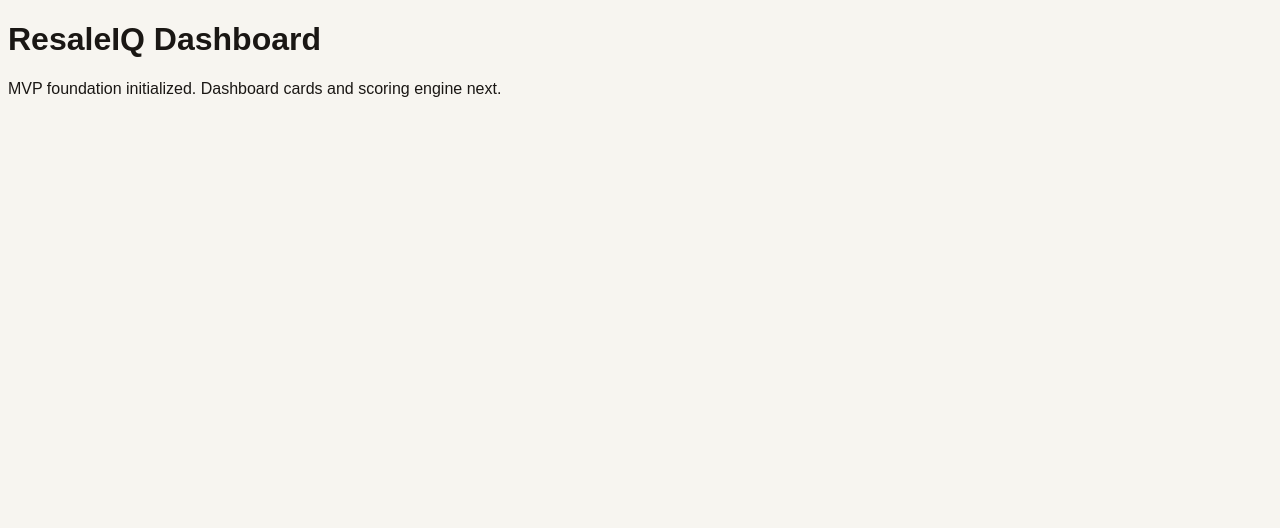
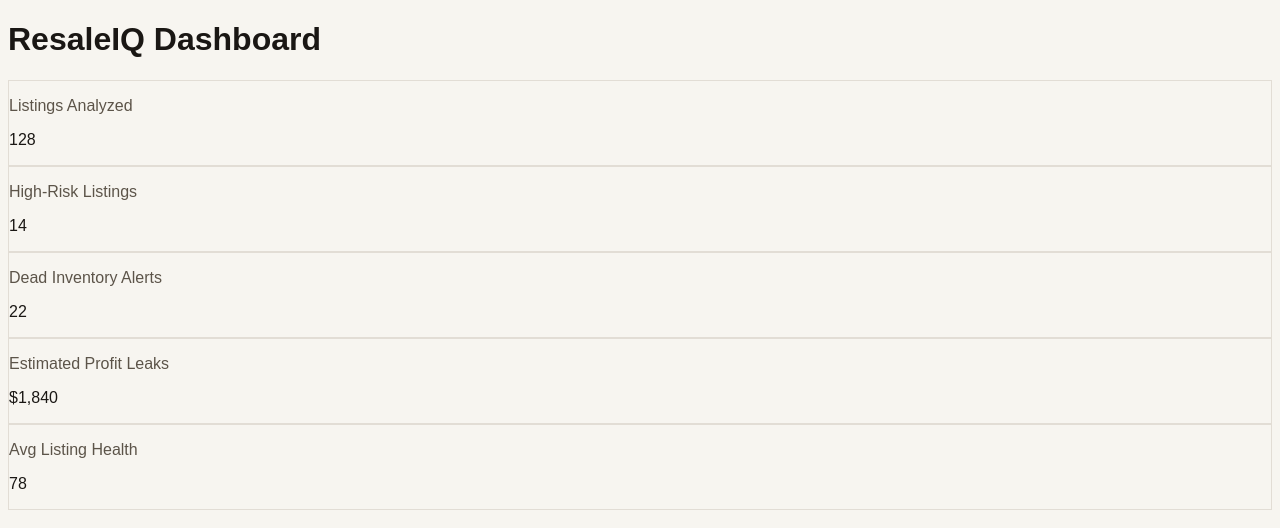
Before and after one commit to RejectedDope/ResaleIQ, a Next.js app: page / in a window 1280 px wide. Shown: the top 528 px of the page. Built offline with nearby package versions, Linux system fonts and the light colour scheme.

Commit message:
Upgrade dashboard page

```diff
--- a/app/page.tsx
+++ b/app/page.tsx
@@ -1,8 +1,18 @@
+import ScoreCard from '@/components/ScoreCard'
+
 export default function DashboardPage() {
   return (
-    <main className="min-h-screen p-8">
-      <h1 className="text-3xl font-bold mb-6">ResaleIQ Dashboard</h1>
-      <p>MVP foundation initialized. Dashboard cards and scoring engine next.</p>
+    <main className="min-h-screen bg-[#F7F5F0] p-6 md:p-10">
+      <div className="mx-auto max-w-6xl">
+        <h1 className="text-3xl font-bold mb-8">ResaleIQ Dashboard</h1>
+        <div className="grid gap-4 md:grid-cols-2 lg:grid-cols-5">
+          <ScoreCard label="Listings Analyzed" value={128} />
+          <ScoreCard label="High-Risk Listings" value={14} />
+          <ScoreCard label="Dead Inventory Alerts" value={22} />
+          <ScoreCard label="Estimated Profit Leaks" value="$1,840" />
+          <ScoreCard label="Avg Listing Health" value="78" />
+        </div>
+      </div>
     </main>
   )
 }
```
